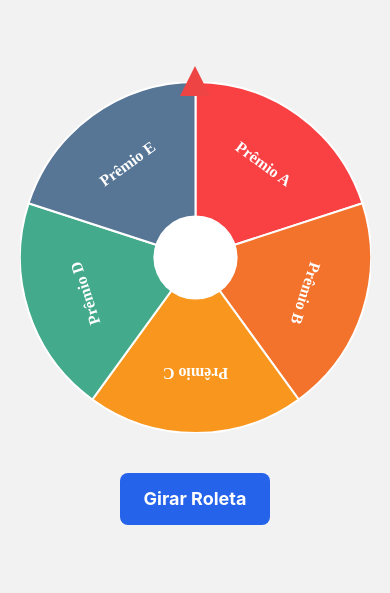
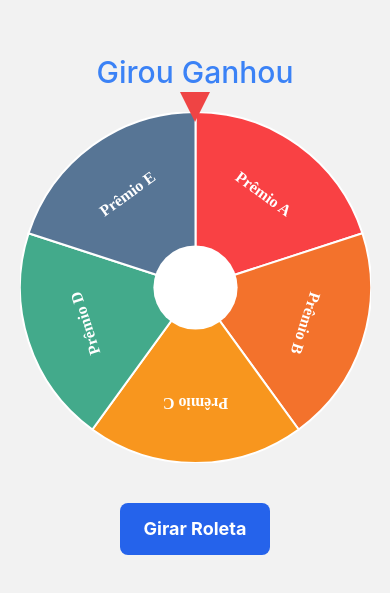
Before and after one commit to ElFabrica/appRoleta, a React Native app: screen /Roullete in a window 390 px wide. Shown: the part 119-712 px from the top of the page. Built offline with nearby package versions, Linux system fonts and the light colour scheme; what expo-sqlite, tinybase would draw is missing.

Commit message:
Adição do título na página de roullete

```diff
--- a/src/config/store.tsx
+++ b/src/config/store.tsx
@@ -12,7 +12,7 @@ store.setTable(TABLE_NAME, {}); // Inicializa a tabela na memória
 const persister: ExpoSqlitePersister = createExpoSqlitePersister(store, db);
 
 const initializeStore = async (): Promise<void> => {
-  await persister.load();           // Carrega dados existentes
+  await persister.load();          // Carrega dados existentes
   await persister.startAutoSave(); // Ativa autosave
 };
 
--- a/src/screens/Roullete.tsx
+++ b/src/screens/Roullete.tsx
@@ -13,19 +13,26 @@ import tw from 'twrnc';
 import type { NativeStackNavigationProp } from '@react-navigation/native-stack';
 import { useNavigation } from '@react-navigation/native';
 
+// Tipagem das rotas da aplicação
 type RootStackParamList = {
   Home: undefined;
   Roullete: undefined;
-  // adicione outras rotas conforme necessário
 };
-type SplashScreenNavigationProp = NativeStackNavigationProp<RootStackParamList, 'Home'>;
 
+// Tipagem específica para navegação
+type SplashScreenNavigationProp = NativeStackNavigationProp<
+  RootStackParamList,
+  'Home'
+>;
 
+// 🎁 Itens da roleta
 const items = ['Prêmio A', 'Prêmio B', 'Prêmio C', 'Prêmio D', 'Prêmio E'];
+
+// 🎨 Cores para cada segmento
 const colors = ['#f94144', '#f3722c', '#f8961e', '#43aa8b', '#577595'];
 
 const Roullete: React.FC = () => {
-  const { width } = useWindowDimensions();
+  const { width } = useWindowDimensions(); // 📐 Obtem largura da tela para dimensionar a roleta
   const wheelSize = width * 0.9;
   const radius = wheelSize / 2;
   const center = radius;
@@ -34,11 +41,16 @@ const Roullete: React.FC = () => {
   const navigation = useNavigation<SplashScreenNavigationProp>();
   const [result, setResult] = useState<string | null>(null);
   const [modalVisible, setModalVisible] = useState(false);
+
   const rotation = useRef(new Animated.Value(0)).current;
 
+  /**
+   * 🔄 Função que executa a rotação da roleta.
+   * Calcula um giro aleatório e define o prêmio baseado na posição final.
+   */
   const spin = () => {
-    const rounds = 5;
-    const winnerIndex = Math.floor(Math.random() * items.length);
+    const rounds = 5; // 🔁 Número de voltas completas
+    const winnerIndex = Math.floor(Math.random() * items.length); // 🎯 Item sorteado
     const endRotation =
       rounds * 360 + (items.length - winnerIndex) * anglePerSlice - anglePerSlice / 2;
 
@@ -54,11 +66,16 @@ const Roullete: React.FC = () => {
     });
   };
 
+  // 🔗 Mapeia valores de rotação em graus para animação
   const rotate = rotation.interpolate({
     inputRange: [0, 360],
     outputRange: ['0deg', '360deg'],
   });
 
+  /**
+   * 📍 Converte ângulos polares para coordenadas cartesianas
+   * Usado para desenhar os arcos da roleta e posicionar os textos
+   */
   const polarToCartesian = (
     centerX: number,
     centerY: number,
@@ -72,6 +89,9 @@ const Roullete: React.FC = () => {
     };
   };
 
+  /**
+   * 🌀 Cria um segmento (fatias) da roleta baseado no índice.
+   */
   const createArc = (index: number) => {
     const startAngle = anglePerSlice * index;
     const endAngle = startAngle + anglePerSlice;
@@ -89,6 +109,9 @@ const Roullete: React.FC = () => {
     ].join(' ');
   };
 
+  /**
+   * 🏷️ Calcula a posição do texto dentro de cada segmento.
+   */
   const getTextPosition = (index: number) => {
     const angle = anglePerSlice * index + anglePerSlice / 2;
     const pos = polarToCartesian(center, center, radius * 0.65, angle);
@@ -97,7 +120,10 @@ const Roullete: React.FC = () => {
 
   return (
     <View style={tw`flex-1 justify-center items-center`}>
+        <Text style={tw`text-blue-500 font-medium text-3xl mb-5 leading-10`}>
+        Girou Ganhou</Text>
       <View style={tw`justify-center items-center mb-10`}>
+        {/* 🔄 Roleta Giratória */}
         <Animated.View style={{ transform: [{ rotate }] }}>
           <Svg width={wheelSize} height={wheelSize}>
             <G>
@@ -105,12 +131,14 @@ const Roullete: React.FC = () => {
                 const { x, y, angle } = getTextPosition(index);
                 return (
                   <G key={index}>
+                    {/* 🎨 Fatia da roleta */}
                     <Path
                       d={createArc(index)}
                       fill={colors[index % colors.length]}
                       stroke="#fff"
                       strokeWidth={2}
                     />
+                    {/* 🏷️ Texto do prêmio */}
                     <SvgText
                       x={x}
                       y={y}
@@ -126,22 +154,20 @@ const Roullete: React.FC = () => {
                   </G>
                 );
               })}
+              {/* 🔘 Círculo central */}
               <Circle cx={center} cy={center} r={wheelSize * 0.12} fill="#fff" />
             </G>
           </Svg>
         </Animated.View>
 
-        {/* 🔻 Ponteiro */}
+        {/* 🔻 Ponteiro (agora apontando para baixo) */}
         <View
-          style={tw`absolute -top-4 w-0 h-0 border-l-[15px] border-r-[15px] border-b-[30px] border-l-transparent border-r-transparent border-b-red-500 z-10`}
+          style={tw`absolute top-[-5] w-0 h-0 border-l-[15px] border-r-[15px] border-t-[30px] border-l-transparent border-r-transparent border-t-red-500 z-10`}
         />
       </View>
 
       {/* 🎯 Botão Girar */}
-      <Pressable
-        style={tw`bg-blue-600 px-6 py-3 rounded-lg`}
-        onPress={spin}
-      >
+      <Pressable style={tw`bg-blue-600 px-6 py-3 rounded-lg`} onPress={spin}>
         <Text style={tw`text-white text-lg font-bold`}>Girar Roleta</Text>
       </Pressable>
 
@@ -159,7 +185,7 @@ const Roullete: React.FC = () => {
 
             <Pressable
               style={tw`bg-green-600 px-6 py-2 rounded-lg`}
-              onPress={() => [setModalVisible(false), navigation.navigate("Home")]}
+              onPress={() => [setModalVisible(false), navigation.navigate('Home')]}
             >
               <Text style={tw`text-white font-bold`}>Resgatar Prêmio</Text>
             </Pressable>
```
